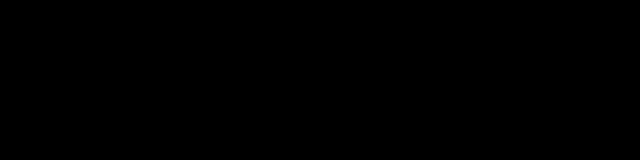
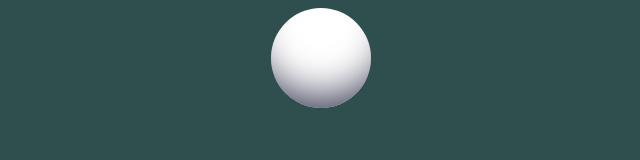
Before and after one commit to AdrianDiv/HTML, a plain HTML site: page index.html in a window 1280 px wide. Shown: the whole page, without its empty margins (169-809 px from the left). Drawn offline with Linux system fonts and the light colour scheme.

Commit message:
Update css.css
Signed-off-by: AdrianDiv <111977416+AdrianDiv@users.noreply.github.com>

```diff
--- a/css.css
+++ b/css.css
@@ -1,32 +1,48 @@
 body{
-    background: black;}
-#container{
-    background: black;
-    width: 15px;
-    height: 14px;
-    margin-left: auto;
-    margin-right: auto;
-    margin-top: 100px;
-    text-align: center;
-    display: block;
+    background-color: darkslategray;
 }
 
-.dd, .dde, .dew{
-    border-bottom: 1px solid red;
-    width: 16px;
-    height: 3px;
+
+#container{
+    width: 1000px;
+    height: 1000px;
     margin-left: auto;
-    margin-right: auto;
     margin-right: auto;
 }
 
-.bloczek{
-    display: block;
+
+#kula{
+    margin-left: 300px;
+    margin-right: auto;
+    width: 100px;
+    height: 100px;
+    border-radius: 50%;
+    background: white;
+    box-shadow: inset 0px -34px 39px -24px rgba(66, 68, 90, 1);
+      position: absolute;
+    z-index: 10;
+
 }
 
 
-.bloczek:hover, .dd, .dde, .dew:{
-    transform: rotateY(30deg);
-    animation-duration: 3;
-    transition-duration: 2s;
+#container:hover > #kula{
+    margin-top: 409px;
+    transition-duration: 3s;
+    box-shadow: inset -47px -51px 39px -24px rgba(66, 68, 90, 1);
+      margin-left: 487px;
 }
+
+
+
+#container:hover > #podstawka{
+    width: 50px;
+    transition-duration: 3s;
+
+}
+
+#podstawka{
+    width: 0px;
+    height: 100px;
+    background: black;
+    float: left;
+    margin-top: 455px;}
```
